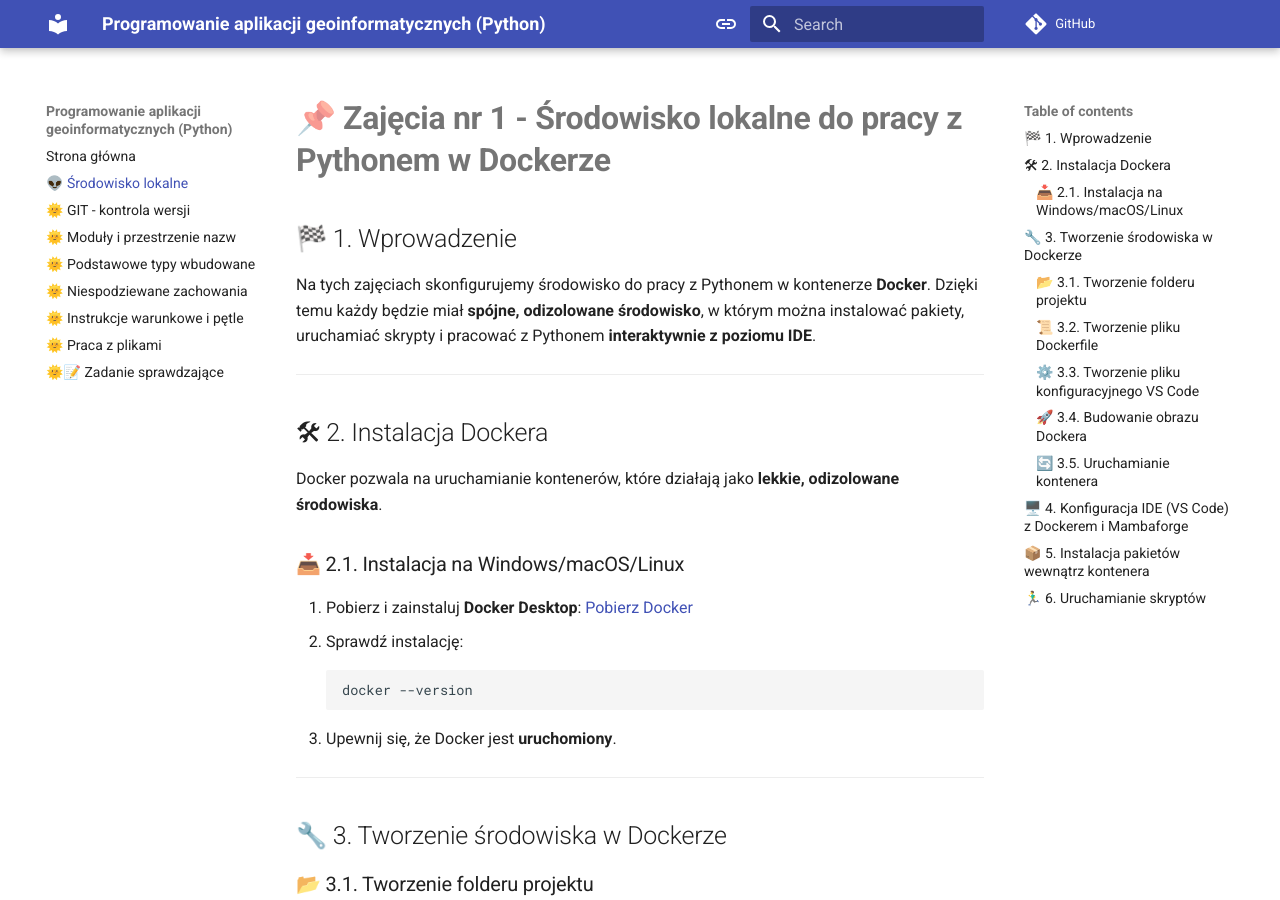
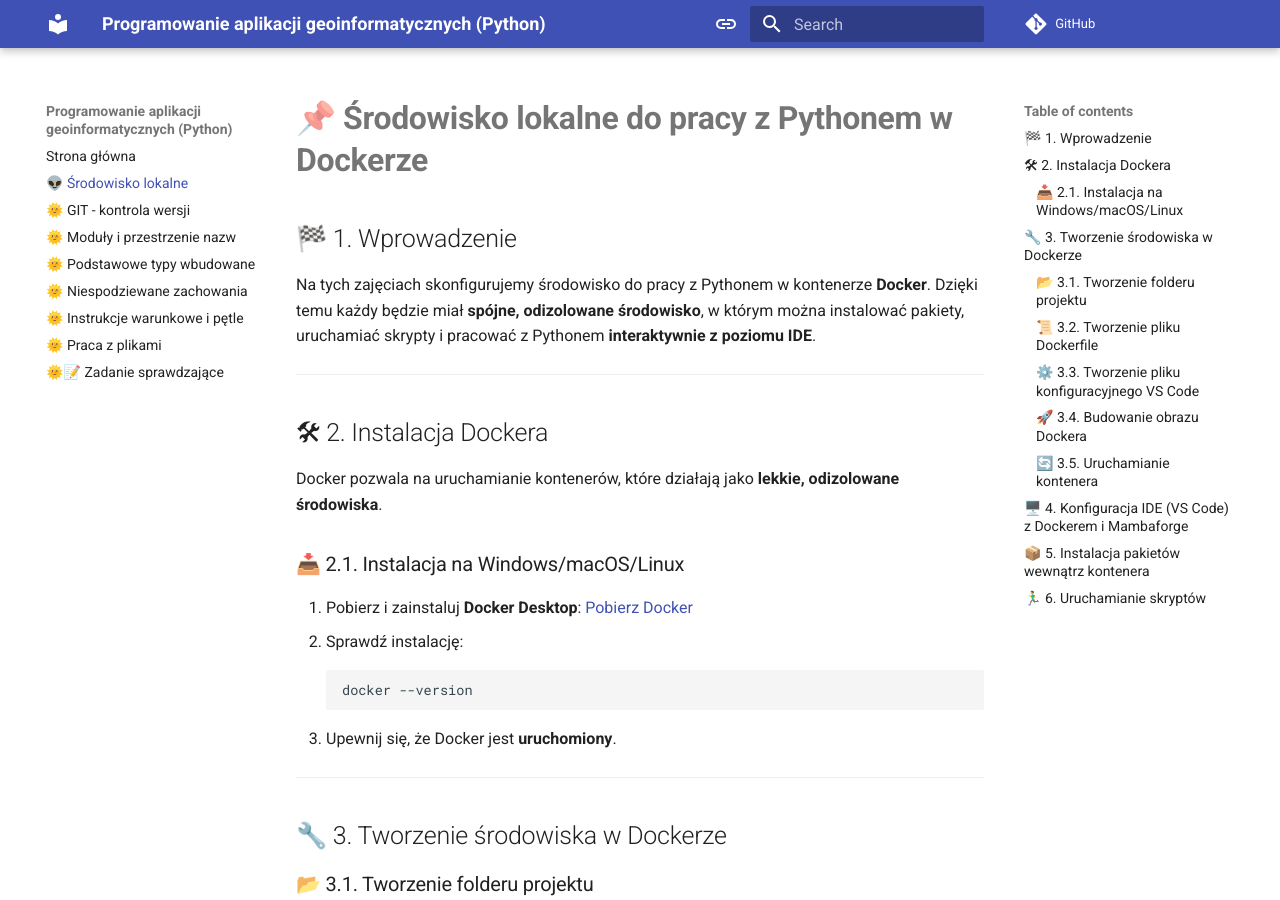
Before and after one commit to eo-agh/geoapps-python-course, an MkDocs documentation site: the page built from docs/zaj0/srod-lok.md, in a window 1280 px wide and 900 px high. Built offline with MkDocs 1.6.1 and Material for MkDocs 9.7.7, drawn with Linux system fonts in a browser that asks for light colours; comment, search, counter and statistics services are not loaded.

Commit message:
Fix zaj00

```diff
--- a/docs/zaj0/srod-lok.md
+++ b/docs/zaj0/srod-lok.md
@@ -1,4 +1,4 @@
-# 📌 **Zajęcia nr 1 - Środowisko lokalne do pracy z Pythonem w Dockerze**
+# 📌 **Środowisko lokalne do pracy z Pythonem w Dockerze**
 
 ## 🏁 1. Wprowadzenie
 Na tych zajęciach skonfigurujemy środowisko do pracy z Pythonem w kontenerze **Docker**. Dzięki temu każdy będzie miał **spójne, odizolowane środowisko**, w którym można instalować pakiety, uruchamiać skrypty i pracować z Pythonem **interaktywnie z poziomu IDE**.
```
